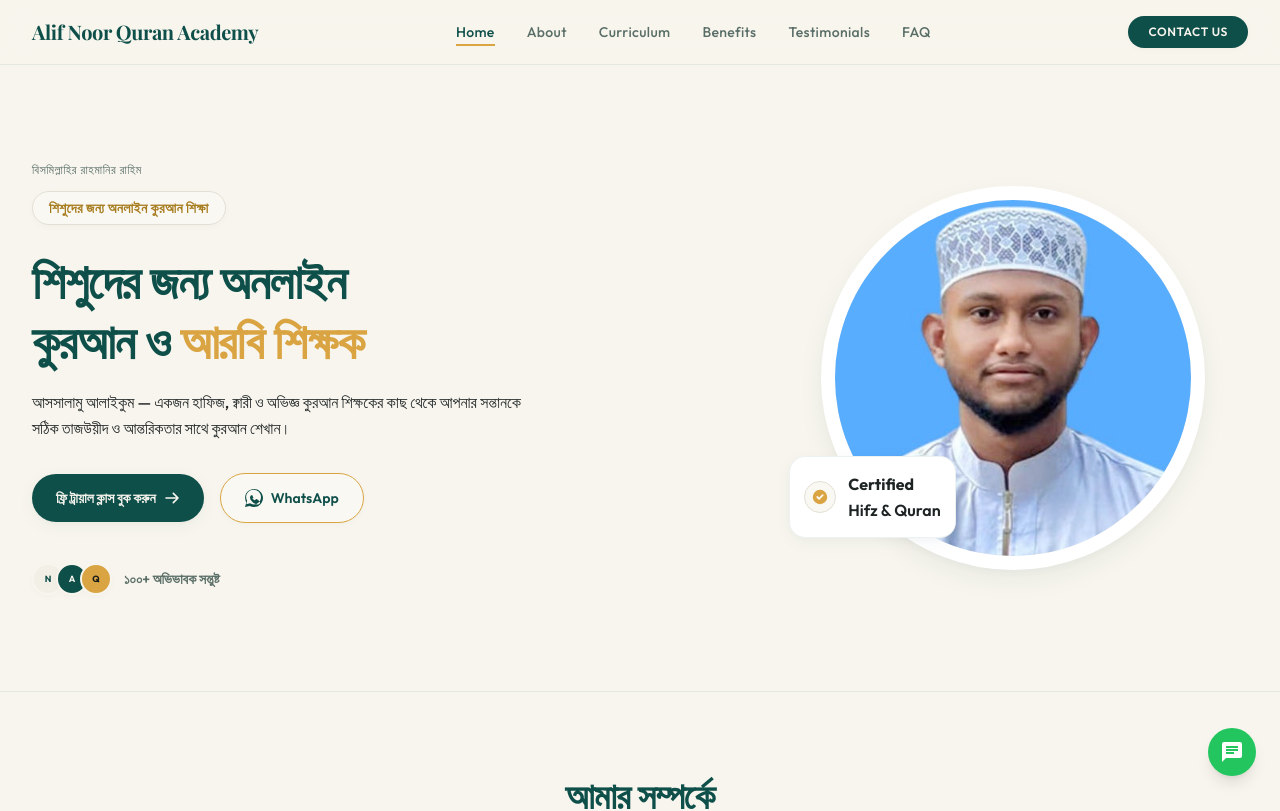
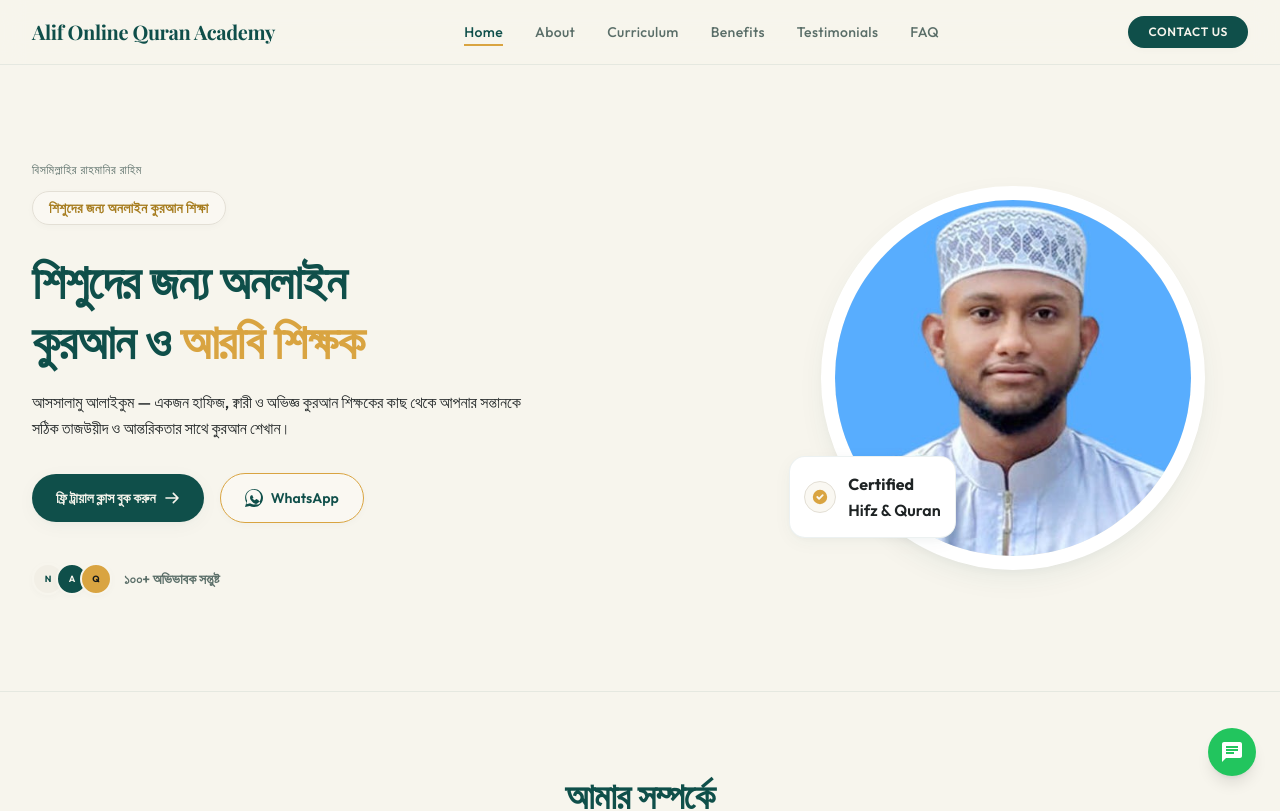
Before and after one commit to nayeem-miah/Alif-Noor-Quran-Academy, a Next.js app: page / in a window 1280 px wide. Shown: the top 811 px of the page. Built offline with nearby package versions, Linux system fonts and the light colour scheme; a web font is replaced by a local one.

Commit message:
seo and navbar fix

```diff
--- a/src/app/layout.tsx
+++ b/src/app/layout.tsx
@@ -30,11 +30,21 @@ const hindSiliguri = Hind_Siliguri({
 });
 
 export const metadata: Metadata = {
-  title: "Alif Noor Quran Academy - Premium Islamic & Quranic Education Platform",
-  description: "Experience a calm, trustworthy, and modern environment to learn and memorize the Holy Quran with certified instructors.",
-  keywords: ["Alif Noor Quran Academy", "Noor Academy", "Learn Quran Online", "Islamic Education", "Quran Memorization", "Tajweed Classes"],
-  authors: [{ name: "Alif Noor Quran Academy Team" }],
-  metadataBase: new URL("https://alifnoor-academy.example.com"),
+  title: "Alif Online Quran Academy | অনলাইন কুরআন ও আরবি শিক্ষা",
+  description: "Alif Online Quran Academy-এ অভিজ্ঞ কুরআন শিক্ষকের মাধ্যমে শিশুদের অনলাইনে কুরআন, তাজবিদ, আরবি ও ইসলামী শিক্ষা শেখানো হয়।",
+  keywords: [
+    "Alif Online Quran Academy",
+    "আলিফ অনলাইন কুরআন একাডেমি",
+    "Online Quran Academy",
+    "Online Quran Classes",
+    "অনলাইন কুরআন শিক্ষা",
+    "শিশুদের কুরআন শিক্ষা",
+    "অনলাইন আরবি শিক্ষা",
+    "কুরআন তাজবিদ",
+    "Online Quran Classes for Kids"
+  ],
+  authors: [{ name: "Alif Online Quran Academy Team" }],
+  metadataBase: new URL("https://alifonline-academy.com"),
 };
 
 export default function RootLayout({ children }: LayoutProps<"/">) {
--- a/src/components/layout/Footer.tsx
+++ b/src/components/layout/Footer.tsx
@@ -8,12 +8,12 @@ export default function Footer() {
 
           <div className="hidden md:flex items-center justify-between">
             <div className="font-serif text-lg font-bold text-primary">
-              Alif Noor Quran Academy
+              Alif Online Quran Academy
             </div>
 
 
             <div className="text-[11px] lg:text-xs text-text-secondary">
-              © {new Date().getFullYear()} Alif Noor Quran Academy. Guided by Wisdom, Rooted in Tradition.
+              © {new Date().getFullYear()} Alif Online Quran Academy. Guided by Wisdom, Rooted in Tradition.
             </div>
 
             <div className="flex items-center gap-4 text-[11px] lg:text-xs font-medium text-text-secondary">
@@ -30,11 +30,11 @@ export default function Footer() {
           <div className="flex md:hidden flex-col items-center gap-4 text-center">
 
             <div className="font-serif text-lg font-bold text-primary">
-              Alif Noor Quran Academy
+              Alif Online Quran Academy
             </div>
 
             <div className="text-xs text-text-secondary max-w-xs leading-relaxed font-medium">
-              © {new Date().getFullYear()} Alif Noor Quran Academy. <br />Guided by Wisdom, Rooted in Tradition.
+              © {new Date().getFullYear()} Alif Online Quran Academy. <br />Guided by Wisdom, Rooted in Tradition.
             </div>
 
             <div className="flex items-center gap-5 text-xs font-semibold text-text-secondary mt-2">
--- a/src/components/layout/Navbar.tsx
+++ b/src/components/layout/Navbar.tsx
@@ -5,16 +5,55 @@ import Link from "next/link";
 
 export default function Navbar() {
   const [isOpen, setIsOpen] = useState(false);
+  const [activeSection, setActiveSection] = useState("home");
 
   const navItems = [
-    { label: "Home", href: "/", active: true },
-    { label: "About", href: "#about", active: false },
-    { label: "Curriculum", href: "#curriculum", active: false },
-    { label: "Benefits", href: "#benefits", active: false },
-    { label: "Testimonials", href: "#testimonials", active: false },
-    { label: "FAQ", href: "#faq", active: false },
+    { label: "Home", href: "/", active: activeSection === "home" },
+    { label: "About", href: "#about", active: activeSection === "about" },
+    { label: "Curriculum", href: "#curriculum", active: activeSection === "curriculum" },
+    { label: "Benefits", href: "#benefits", active: activeSection === "benefits" },
+    { label: "Testimonials", href: "#testimonials", active: activeSection === "testimonials" },
+    { label: "FAQ", href: "#faq", active: activeSection === "faq" },
   ];
 
+  useEffect(() => {
+    const sectionIds = ["about", "curriculum", "benefits", "testimonials", "faq"];
+
+    const observers = sectionIds.map((id) => {
+      const el = document.getElementById(id);
+      if (!el) return null;
+
+      const observer = new IntersectionObserver(
+        ([entry]) => {
+          if (entry.isIntersecting) {
+            setActiveSection(id);
+          }
+        },
+        {
+          rootMargin: "-25% 0px -55% 0px",
+        }
+      );
+
+      observer.observe(el);
+      return { observer, el };
+    });
+
+    const handleScroll = () => {
+      if (window.scrollY < 180) {
+        setActiveSection("home");
+      }
+    };
+    window.addEventListener("scroll", handleScroll, { passive: true });
+
+    return () => {
+      window.removeEventListener("scroll", handleScroll);
+      observers.forEach((obs) => {
+        if (obs) {
+          obs.observer.unobserve(obs.el);
+        }
+      });
+    };
+  }, []);
 
   useEffect(() => {
     if (isOpen) {
@@ -63,11 +102,11 @@ export default function Navbar() {
 
                 <div className="font-serif font-bold text-primary tracking-tight">
                   <span className="hidden md:inline text-lg lg:text-xl transition-colors group-hover:text-primary-hover">
-                    Alif Noor Quran Academy
+                    Alif Online Quran Academy
                   </span>
 
                   <div className="md:hidden text-[10px] sm:text-xs font-bold leading-none text-primary">
-                    <span>Alif Noor</span>
+                    <span>Alif Online</span>
                     <span className="block mt-0.5">Quran Academy</span>
                   </div>
                 </div>
@@ -143,7 +182,7 @@ export default function Navbar() {
               <path d="M2 3h6a4 4 0 0 1 4 4v14a3 3 0 0 0-3-3H2z"/>
               <path d="M22 3h-6a4 4 0 0 0-4 4v14a3 3 0 0 1 3-3h7z"/>
             </svg>
-            <span className="font-serif font-bold text-base sm:text-lg text-primary">Alif Noor Quran Academy</span>
+            <span className="font-serif font-bold text-base sm:text-lg text-primary">Alif Online Quran Academy</span>
           </div>
 
           <button
--- a/src/constants/index.ts
+++ b/src/constants/index.ts
@@ -1,6 +1,6 @@
 // Shared application-wide constants
 
-export const PLATFORM_NAME = 'Alif Noor Quran Academy';
+export const PLATFORM_NAME = 'Alif Online Quran Academy';
 export const PLATFORM_DESCRIPTION = 'Elegant & Trustworthy Islamic Educational Platform';
 
 export const ROUTES = {
```
